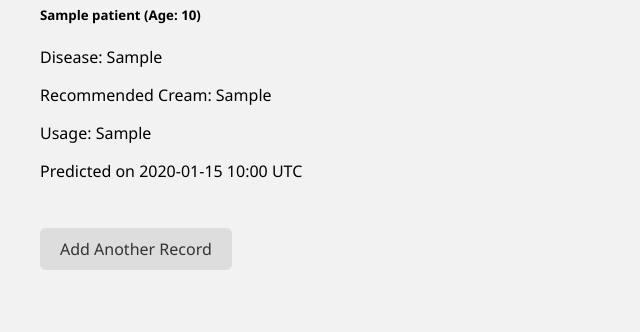
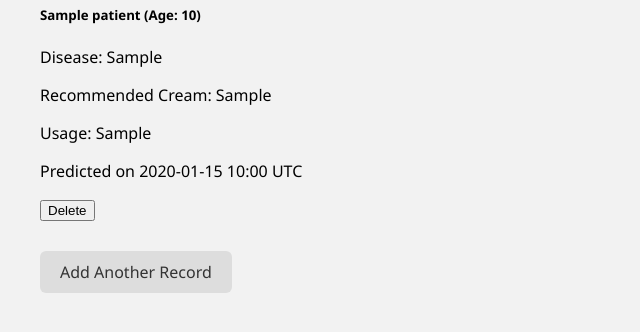
Before and after one commit to Aromalarc/ArAiSkin, a Flask app: page /records in a window 1280 px wide. Shown: the part 150-482 px from the top of the page, without its empty margins (0-640 px from the left). Run offline with Flask 3, Linux system fonts and the light colour scheme; a user stored in the database is signed in; tables that the repository leaves empty hold one stand-in row (values such as "Sample post"); parts of the project's set-up code (start-up, migrations or seed data) failed here and were passed over.

Commit message:
Update records.html

```diff
--- a/templates/records.html
+++ b/templates/records.html
@@ -152,6 +152,9 @@
       {% if p.created_at %}
         <p class="text-muted small">Predicted on {{ p.created_at.strftime('%Y-%m-%d %H:%M UTC') }}</p>
       {% endif %}
+        <form action="/delete/{{ p.id }}" method="POST" onsubmit="return confirm('Are you sure you want to delete this record?');">
+        <button type="submit" class="btn btn-danger btn-sm mt-2">Delete</button>
+      </form>
     </div>
   </div>
 {% endfor %}
```
